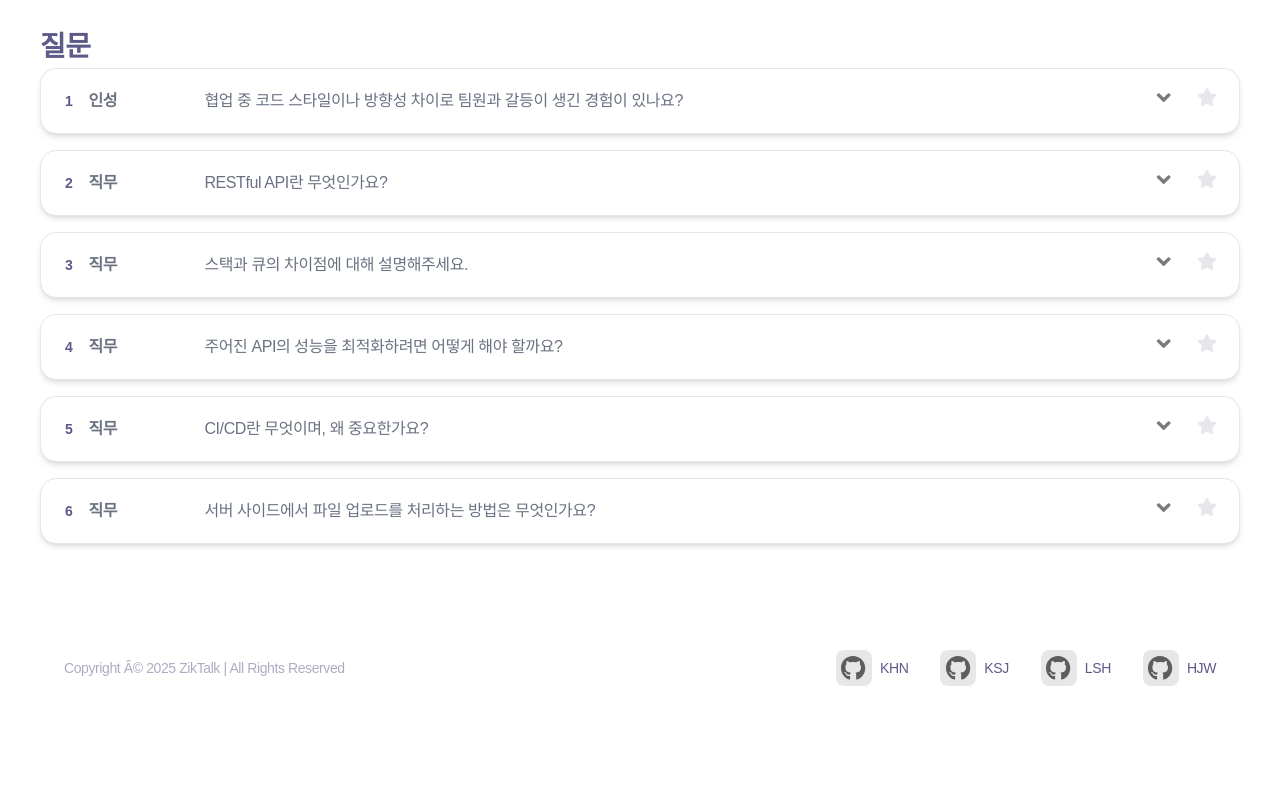
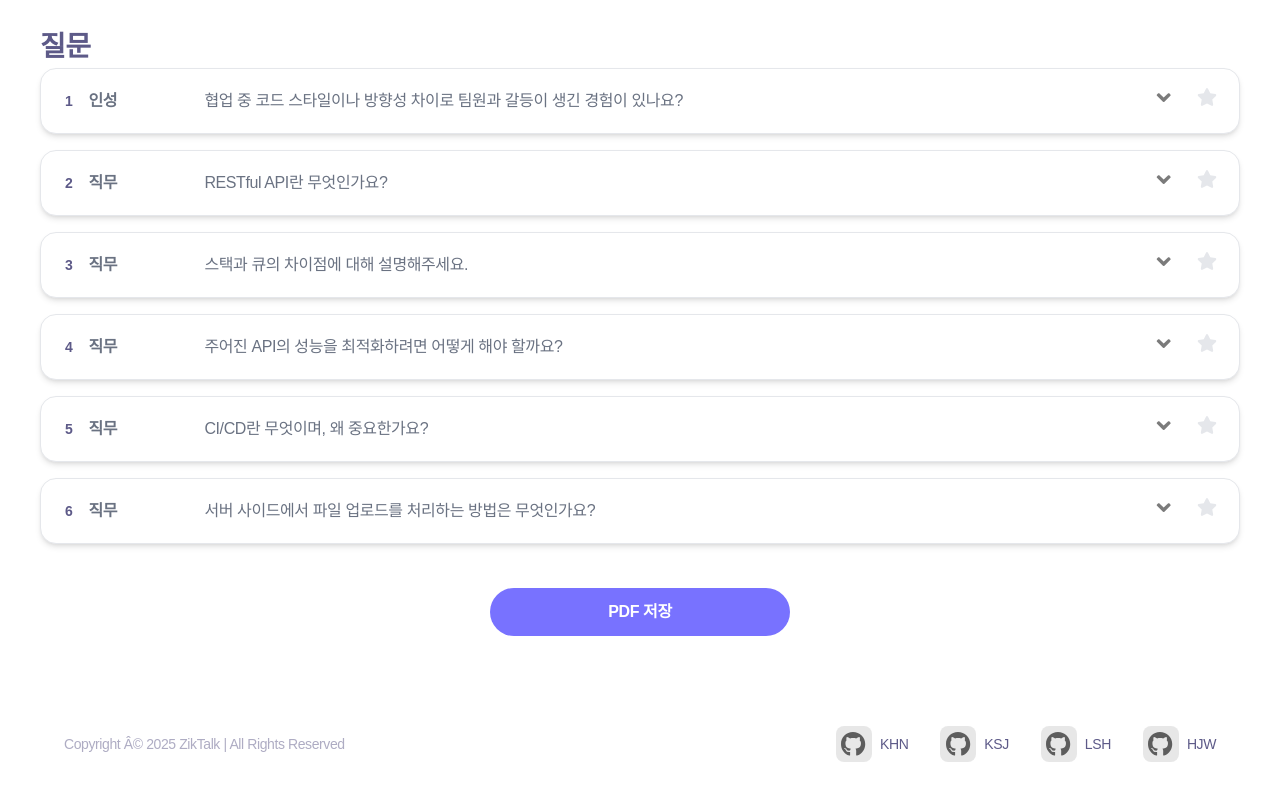
Before and after one commit to ko9612/ZikTalk, a React (Vite) app in the folder client/: page /interview-result/1 in a window 1280 px wide. Shown: the part 1460-2260 px from the top of the page. Before the commit the page ends 2208 px from the top, so only its background shows below. Built offline with nearby package versions, Linux system fonts and the light colour scheme.

Commit message:
회원가입 애니메이션 추가, pdf다운받기 컴포넌트 추가

```diff
--- /dev/null
+++ b/client/src/pages/Interview-result/_components/PdfDownload.jsx
@@ -0,0 +1,87 @@
+import Button from "@/components/common/Button";
+import html2canvas from "html2canvas-pro";
+import { jsPDF } from "jspdf";
+
+// 페이지 나눌 때 잘림 현상 해결해야 됨
+const PdfDownload = ({ rootElementId, fileName }) => {
+  const downloadPdfDocument = async () => {
+    const input = document.getElementById(rootElementId);
+    if (!input) {
+      alert("선택된 요소를 찾을 수 없습니다.");
+      return;
+    }
+
+    const clonedInput = input.cloneNode(true);
+
+    // transition 요소 펼침
+    const expandedElements = clonedInput.querySelectorAll(".transition-all");
+    expandedElements.forEach((element) => {
+      element.classList.remove("max-h-0", "py-0", "opacity-0");
+      element.classList.add("max-h-[1000px]", "py-3", "opacity-100", "sm:py-4");
+    });
+
+    // 제거할 요소: id가 dlePdf로 시작하는 모든 요소 삭제
+    const delTargets = clonedInput.querySelectorAll("[id^='delPdf']");
+    delTargets.forEach((element) => {
+      if (element && element.parentNode)
+        element.parentNode.removeChild(element);
+    });
+
+    const hiddenDiv = document.createElement("div");
+    hiddenDiv.style.position = "absolute";
+    hiddenDiv.style.top = "-9999px";
+    hiddenDiv.style.left = "-9999px";
+    hiddenDiv.appendChild(clonedInput);
+    document.body.appendChild(hiddenDiv);
+
+    try {
+      // 캔버스 렌더링: 캔버스 크기 자동 설정
+      const canvas = await html2canvas(clonedInput, {
+        scale: 2,
+        useCORS: true,
+      });
+
+      const imgData = canvas.toDataURL("image/png");
+
+      // PDF 생성: A4 크기
+      const pdf = new jsPDF("p", "mm", "a4");
+      const pageWidth = 210;
+      const pageHeight = 297;
+      const margin = 10;
+      const usableWidth = pageWidth - margin * 2;
+
+      const imgWidth = usableWidth;
+      const imgHeight = (canvas.height * imgWidth) / canvas.width;
+      let heightLeft = imgHeight;
+      let position = margin;
+
+      pdf.addImage(imgData, "PNG", margin, position, imgWidth, imgHeight);
+      heightLeft -= pageHeight - margin * 2;
+
+      while (heightLeft >= 0) {
+        position -= pageHeight - margin * 2;
+        pdf.addPage();
+        pdf.addImage(imgData, "PNG", margin, position, imgWidth, imgHeight);
+        heightLeft -= pageHeight - margin * 2;
+      }
+
+      // PDF 저장
+      pdf.save(`${fileName}.pdf`);
+    } catch (error) {
+      console.error("다운로드 중 오류 발생:", error);
+      alert("다운로드 실패");
+    } finally {
+      // 추후 모달창으로 변경
+      alert("다운로드 성공");
+      document.body.removeChild(hiddenDiv);
+    }
+  };
+
+  return (
+    <Button className={"mt-7 w-[300px]"} onClick={downloadPdfDocument}>
+      PDF 저장
+    </Button>
+  );
+};
+
+export default PdfDownload;
--- a/client/src/pages/Interview-result/index.jsx
+++ b/client/src/pages/Interview-result/index.jsx
@@ -1,6 +1,7 @@
 import React, { useState } from "react";
 import { useNavigate } from "react-router-dom";
 import BoxStyle from "./_components/BoxStyle";
+import PdfDownload from "./_components/PdfDownload";
 import FaqItem from "@/components/common/FaqItem";
 
 const titleStyle =
@@ -74,7 +75,8 @@ const Index = () => {
   };
 
   return (
-    <div className="flex min-h-screen w-full items-center justify-center p-7">
+    <div className="flex min-h-screen w-full flex-col items-center justify-center p-7">
+      <article id="pdf-download">
         <div className="w-full max-w-[1200px]">
           {/* 결과 분석 상단 */}
           <div className="flex items-center justify-between">
@@ -82,6 +84,7 @@ const Index = () => {
               type="button"
               onClick={gotoMypageResult}
               className="text-zik-main flex items-center text-xs font-semibold sm:text-base md:text-lg"
+              id="delPdf1"
             >
               <svg
                 width="15"
@@ -116,10 +119,11 @@ const Index = () => {
               strokeWidth={20}
               color={"#3B82F6"}
             >
-            user님의 면접 점수는 80점입니다. 면접 영상 분석 결과, user님의 면접
-            준비 상태는 양호로 평가되었습니다. 기본적인 준비는 잘 되어 있으며,
-            실전 감각을 키우기 위한 심화 연습이 조금 더 필요합니다. 면접 자세와
-            답변 내용을 다듬는다면 충분히 좋은 결과를 기대할 수 있습니다.
+              user님의 면접 점수는 80점입니다. 면접 영상 분석 결과, user님의
+              면접 준비 상태는 양호로 평가되었습니다. 기본적인 준비는 잘 되어
+              있으며, 실전 감각을 키우기 위한 심화 연습이 조금 더 필요합니다.
+              면접 자세와 답변 내용을 다듬는다면 충분히 좋은 결과를 기대할 수
+              있습니다.
             </BoxStyle>
 
             <div className="grid gap-4 sm:grid-rows-2">
@@ -150,10 +154,11 @@ const Index = () => {
               graphColor={"#3B82F6"}
               className={"mb-4"}
             >
-            user님의 면접 점수는 80점입니다. 면접 영상 분석 결과, user님의 면접
-            준비 상태는 양호로 평가되었습니다. 기본적인 준비는 잘 되어 있으며,
-            실전 감각을 키우기 위한 심화 연습이 조금 더 필요합니다. 면접 자세와
-            답변 내용을 다듬는다면 충분히 좋은 결과를 기대할 수 있습니다.
+              user님의 면접 점수는 80점입니다. 면접 영상 분석 결과, user님의
+              면접 준비 상태는 양호로 평가되었습니다. 기본적인 준비는 잘 되어
+              있으며, 실전 감각을 키우기 위한 심화 연습이 조금 더 필요합니다.
+              면접 자세와 답변 내용을 다듬는다면 충분히 좋은 결과를 기대할 수
+              있습니다.
             </BoxStyle>
 
             <BoxStyle
@@ -165,18 +170,24 @@ const Index = () => {
               graphColor={"#FACC15"}
               className={"mb-4"}
             >
-            user님의 면접 점수는 80점입니다. 면접 영상 분석 결과, user님의 면접
-            준비 상태는 양호로 평가되었습니다. 기본적인 준비는 잘 되어 있으며,
-            실전 감각을 키우기 위한 심화 연습이 조금 더 필요합니다. 면접 자세와
-            답변 내용을 다듬는다면 충분히 좋은 결과를 기대할 수 있습니다.
+              user님의 면접 점수는 80점입니다. 면접 영상 분석 결과, user님의
+              면접 준비 상태는 양호로 평가되었습니다. 기본적인 준비는 잘 되어
+              있으며, 실전 감각을 키우기 위한 심화 연습이 조금 더 필요합니다.
+              면접 자세와 답변 내용을 다듬는다면 충분히 좋은 결과를 기대할 수
+              있습니다.
             </BoxStyle>
           </div>
 
+          <div id="delPdf2">
             <h3 className={titleStyle}>면접 영상</h3>
             <div className="grid grid-cols-1 gap-4 sm:grid-cols-2">
               <BoxStyle title="" className="min-h-[200px]">
                 {selectedQuestion ? (
-              <video className="w-full rounded-lg border" controls src={""} />
+                  <video
+                    className="w-full rounded-lg border"
+                    controls
+                    src={""}
+                  />
                 ) : (
                   <div className="w-full text-center text-gray-500">
                     질문을 선택하면 영상이 표시됩니다.
@@ -184,7 +195,7 @@ const Index = () => {
                 )}
               </BoxStyle>
 
-          <BoxStyle title="좋은 점" className="max-h-[410px] w-full">
+              <BoxStyle title="질문" className="max-h-[410px] w-full">
                 <ul className="flex flex-col">
                   {qaList.map((question) => (
                     <li
@@ -192,21 +203,28 @@ const Index = () => {
                       className="border-zik-border hover:bg-zik-main/10 block max-w-full cursor-pointer truncate border-b p-4"
                       onClick={() => setSelectedQuestion(question)}
                     >
-                  <span className="mr-4 text-xl font-bold">{question.id}</span>
+                      <span className="mr-4 text-xl font-bold">
+                        {question.id}
+                      </span>
                       <span className="md:text-lg">{question.question}</span>
                     </li>
                   ))}
                 </ul>
               </BoxStyle>
             </div>
+          </div>
 
           <h3 className={titleStyle}>질문</h3>
-        <div className="text-zik-text">
+          <div>
             {qaList.map((item) => (
-            <FaqItem key={item.id} {...item} />
+              <FaqItem id={`showPdf${item.id}`} key={item.id} {...item} />
             ))}
           </div>
         </div>
+      </article>
+
+      {/* fileName 추후 변경 */}
+      <PdfDownload rootElementId="pdf-download" fileName="백엔드 개발자-1" />
     </div>
   );
 };
--- a/client/src/pages/Signin/_components/SigninForm.jsx
+++ b/client/src/pages/Signin/_components/SigninForm.jsx
@@ -40,7 +40,7 @@ const SigninForm = () => {
 
   return (
     <div className="flex h-screen items-center">
-      <div className="mx-auto my-0 mb-7 w-[70vw] md:w-[445px]">
+      <div className="mx-auto my-0 w-[70vw] md:w-[445px]">
         <div className="flex flex-col items-center">
           <img
             src={Logo}
@@ -114,7 +114,7 @@ const SigninForm = () => {
             {/* 비밀번호 재설정 모달 */}
             {isOpenModal && (
               <Modal isOpen={isOpenModal} onClose={modalHandler}>
-                <div className="flex h-[75vh] items-center">
+                <div className="flex h-[60vh] items-center">
                   <div className="mx-auto my-0 w-[80vw] md:w-[445px]">
                     <div className="mb-7 flex flex-col items-center justify-center">
                       <img
--- a/client/src/pages/Signup/_components/SignupForm.jsx
+++ b/client/src/pages/Signup/_components/SignupForm.jsx
@@ -8,6 +8,7 @@ import { useRoleStore } from "@/store/store";
 import { useEffect } from "react";
 import Arrow from "@/assets/images/arrow.svg";
 const inputWrapStyle = "mb-3 md:mb-5";
+import { AnimatePresence, motion } from "framer-motion";
 
 const SignupForm = () => {
   const [careerModal, setCareerModal] = useState(false);
@@ -103,7 +104,7 @@ const SignupForm = () => {
   }, [roleValue]);
 
   return (
-    <div className="flex h-screen flex-col items-center justify-center">
+    <div className="flex min-h-screen w-full flex-col items-center justify-center">
       <div className="mx-auto my-0 w-fit text-lg font-bold sm:mb-4 sm:text-3xl md:mb-6">
         <p>환영합니다!</p>
         <p>직톡에서 취업 준비의 모든 과정을 경험해보세요.</p>
@@ -148,7 +149,16 @@ const SignupForm = () => {
                 {verification ? "인증확인" : "인증요청"}
               </Button>
             </p>
+
+            <AnimatePresence>
               {verification && (
+                <motion.div
+                  initial={{ height: 0 }}
+                  animate={{ height: "auto" }}
+                  transition={{ duration: 0.5 }}
+                  exit={{ height: 0 }}
+                  className="overflow-hidden"
+                >
                   <Input
                     placeholder="인증 번호를 입력해 주세요."
                     required
@@ -156,7 +166,9 @@ const SignupForm = () => {
                   >
                     인증 번호
                   </Input>
+                </motion.div>
               )}
+            </AnimatePresence>
 
             <p className={inputWrapStyle}>
               <Input
@@ -253,12 +265,22 @@ const SignupForm = () => {
                     <img
                       src={Arrow}
                       alt="이용약관 펼치기 화살표"
-                      className={`h-4 w-4 transition duration-200 ${termsOpen ? "rotate-180" : "rotate-0"}`}
+                      className={`h-4 w-4 transition duration-300 ${
+                        termsOpen ? "rotate-180" : "rotate-0"
+                      }`}
                     />
                   </button>
                 </div>
               </div>
+              <AnimatePresence>
                 {termsOpen && (
+                  <motion.div
+                    initial={{ height: 0 }}
+                    animate={{ height: "auto" }}
+                    transition={{ duration: 0.5 }}
+                    exit={{ height: 0 }}
+                    className="overflow-hidden"
+                  >
                     <div className="eease-in-out mr-2 ml-2">
                       <div className="mb-2 flex justify-between">
                         <label>
@@ -267,7 +289,9 @@ const SignupForm = () => {
                             checked={serviceAgreement}
                             onChange={() => handleCheck("serviceAgreement")}
                           />
-                      <span className="ml-2">서비스 이용약관 동의 (필수)</span>
+                          <span className="ml-2">
+                            서비스 이용약관 동의 (필수)
+                          </span>
                         </label>
                         <span className="cursor-pointer">자세히</span>
                       </div>
@@ -291,12 +315,16 @@ const SignupForm = () => {
                             checked={marketingAgreement}
                             onChange={() => handleCheck("marketingAgreement")}
                           />
-                      <span className="ml-2">마케팅 정보 수신 동의 (선택)</span>
+                          <span className="ml-2">
+                            마케팅 정보 수신 동의 (선택)
+                          </span>
                         </label>
                         <span className="cursor-pointer">자세히</span>
                       </div>
                     </div>
+                  </motion.div>
                 )}
+              </AnimatePresence>
             </div>
 
             <Button
```
Lines whose indentation alone changed are shown as unchanged.
